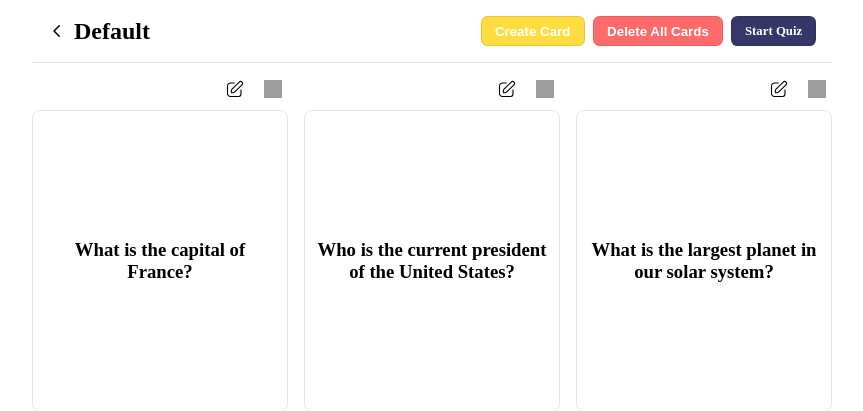
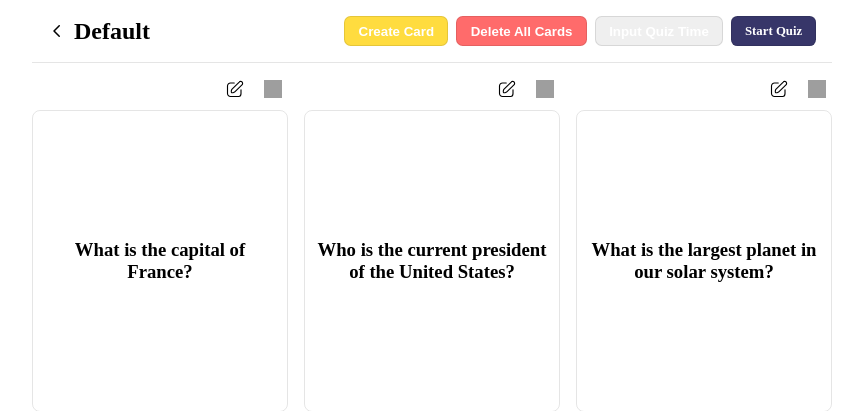
Before and after one commit to walidkhamees/Recallr, a Flask app: page /deck/Default in a window 1280 px wide. Shown: the part 82-493 px from the top of the page, without its empty margins (208-1071 px from the left). Run offline with Flask 3, Linux system fonts and the light colour scheme; data comes from the database, SQL or seed files in the repository; grey boxes are pictures that could not be loaded.

Commit message:
feat(quiz): make the user able to change their quiz time via local storage

```diff
--- a/app/static/js/deck.js
+++ b/app/static/js/deck.js
@@ -1,3 +1,19 @@
+function updateQuizLink() {
+  const quizLink = document.querySelector("#start-quiz");
+
+  const quizTimeStr = localStorage.getItem("quizTime");
+  const quizTime = quizTimeStr ? parseInt(quizTimeStr) : null;
+
+  const quizUrl = new URL(window.location.href + "/quiz");
+  quizUrl.searchParams.set("quiz_time", quizTime);
+
+  if (quizTime) {
+    quizLink.href = quizUrl.toString();
+  }
+}
+
+updateQuizLink();
+
 function convertStringToBoolean(booleanString) {
   switch (booleanString.toLowerCase()) {
     case "true":
@@ -110,8 +126,12 @@
 const createCardMessages = document.querySelector("#create-card-messages");
 const createCardSubmitBtn = document.querySelector("#submit-create-deck-btn");
 
+closeCreateCardBtn.addEventListener("click", () => {
+  createCardModal.style.display = "none";
+  messages.clear();
+});
+
 createCardQuestionInput.addEventListener("input", (e) => {
-
   createCardQuestionInput.value = e.currentTarget.value;
   const emptyMessage = "Question cannot be empty";
   if (e.currentTarget.value === "") {
@@ -251,11 +271,6 @@
   updateMessages(updateCardMessages);
 });
 
-closeCreateCardBtn.addEventListener("click", () => {
-  createCardModal.style.display = "none";
-  messages.clear();
-});
-
 deleteAllForm.addEventListener("submit", async (e) => {
   e.preventDefault();
   const currentPath = window.location.href;
@@ -269,3 +284,77 @@
     return;
   }
 });
+
+// input quiz time
+const inputQuizTimeModal = document.querySelector("#input-quiz-time-modal");
+const inputQuizTimeForm = document.querySelector("#input-quiz-time-form");
+const closeInputQuizTimeBtn = document.querySelector(
+  "#close-input-quiz-time-btn",
+);
+const inputQuizTimeMessages = document.querySelector(
+  "#input-quiz-time-messages",
+);
+const inputQuizTimeInput = document.querySelector("#input-quiz-time");
+const inputQuizTimeSubmitBtn = document.querySelector(
+  "#submit-input-quiz-time-btn",
+);
+const inputQuizTimeResetBtn = document.querySelector(
+  "#reset-input-quiz-time-btn",
+);
+
+const openInputQuizTimeBtn = document.querySelector(
+  "#open-input-quiz-time-modal",
+);
+
+openInputQuizTimeBtn.addEventListener("click", () => {
+  inputQuizTimeModal.style.display = "flex";
+  inputQuizTimeInput.value = "";
+});
+
+closeInputQuizTimeBtn.addEventListener("click", () => {
+  inputQuizTimeModal.style.display = "none";
+  messages.clear();
+});
+
+inputQuizTimeInput.addEventListener("input", (e) => {
+  const inputValue = e.target.value;
+  const digitsOnly = /^\d+$/;
+
+  const emptyMessage = "Quiz time cannot be empty";
+  if (inputValue.length == 0) {
+    messages.add(emptyMessage);
+  } else {
+    messages.delete(emptyMessage);
+  }
+
+  const digitsOnlyMessage = "Quiz time must be a number";
+  if (!digitsOnly.test(inputValue)) {
+    messages.add(digitsOnlyMessage);
+  } else {
+    messages.delete(digitsOnlyMessage);
+  }
+
+  if (messages.size == 0) {
+    inputQuizTimeSubmitBtn.disabled = false;
+  } else {
+    inputQuizTimeSubmitBtn.disabled = true;
+  }
+
+  updateMessages(inputQuizTimeMessages);
+});
+
+inputQuizTimeForm.addEventListener("submit", (e) => {
+  e.preventDefault();
+  const quizTime = inputQuizTimeInput.value;
+  localStorage.setItem("quizTime", quizTime);
+  updateQuizLink();
+
+  inputQuizTimeModal.style.display = "none";
+});
+
+inputQuizTimeResetBtn.addEventListener("click", () => {
+  localStorage.removeItem("quizTime");
+  inputQuizTimeModal.style.display = "none";
+  messages.clear();
+  updateQuizLink();
+});
--- a/app/templates/deck.html
+++ b/app/templates/deck.html
@@ -122,6 +122,40 @@
       </div>
     </div>
 
+    <div class="modal" id="input-quiz-time-modal">
+      <div class="container">
+        <form id="input-quiz-time-form">
+          <h2>Input quiz time</h2>
+          <div class="input-group">
+            <label for="name">Quiz Time</label>
+            <p class="hint">
+              Input the time in seconds for the quiz (default is 30 seconds)
+            </p>
+            <input
+              type="text"
+              placeholder="Enter a quiz time in seconds"
+              id="input-quiz-time"
+            />
+          </div>
+          <ul id="input-quiz-time-messages" class="m-0"></ul>
+          <div class="form-actions">
+            <button id="close-input-quiz-time-btn" class="cancel-button">
+              Cancel
+            </button>
+            <button id="reset-input-quiz-time-btn" class="cancel-button">
+                Reset
+            </button>
+            <input
+              type="submit"
+              id="submit-input-quiz-time-btn"
+              class="confirm-button"
+              value="Save Quiz Time"
+            />
+          </div>
+        </form>
+      </div>
+    </div>
+
     <div class="modal" id="delete-all-modal">
       <div class="container">
         <form id="delete-all-form">
@@ -163,6 +197,9 @@
             <button class="btn" id="open-new-card-modal">Create Card</button>
             <button class="btn" id="open-delete-all-modal">
               Delete All Cards
+            </button>
+            <button class="btn" id="open-input-quiz-time-modal">
+              Input Quiz Time
             </button>
             <a href="{{ deck.name }}/quiz" id="start-quiz" class="btn">
               Start Quiz
--- a/app/utils/constants.py
+++ b/app/utils/constants.py
@@ -1,3 +1,2 @@
-QUIZ_TIME = 60
 DB_PATH = "app/db.db"
 CARDS_PER_QUIZ = 10
```
Also changed, not shown: app/routes/quiz/routes.py (+6 -1 lines), app/services/quiz.py (+6 -2 lines), app/static/css/common.css (indentation only).
